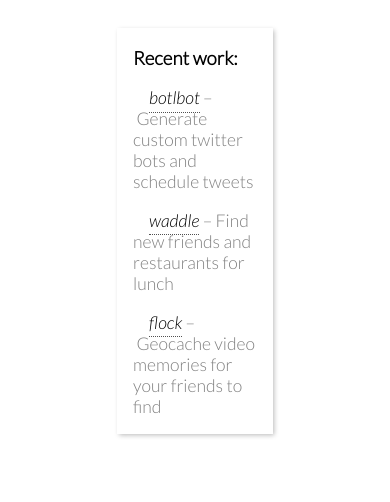
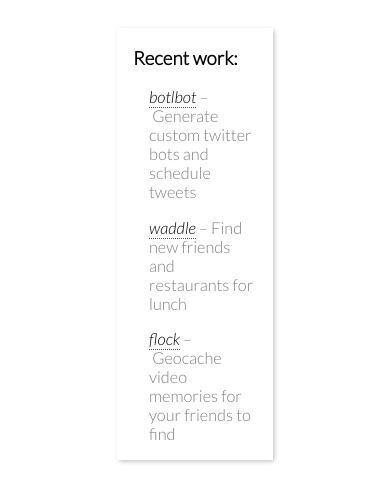
Before and after one commit to nthaniel/branch, a website: page index.html in a window 390 px wide. Shown: the part 322-824 px from the top of the page. Drawn offline with nearby package versions, Linux system fonts and the light colour scheme.

Commit message:
Fine-tune styling for projects

```diff
--- a/index.html
+++ b/index.html
@@ -30,6 +30,7 @@
     </div>
     <div class="paper">
       <h3>Recent work:</h3>
+      <div class="projects">
         <div class="project">
           <p><a target="blank" href="http://www.botlbot.xyz">botlbot</a> – Generate custom twitter bots and schedule tweets</p>
         </div>
@@ -38,6 +39,7 @@
         </div>
         <div class="project">
           <p><a target="blank" href="https://github.com/savory-penguin/flock">flock</a> – Geocache video memories for your friends to find</p>
+        </div>
       </div>
     </div>
     <br>
--- a/style.css
+++ b/style.css
@@ -70,12 +70,15 @@
   text-align: center;
 }
 
+.projects {
+  margin-left: 1rem;
+}
+
 .project a {
-  margin-left: 1rem;
   font-style: italic;
   text-decoration: none;
   color: black;
-  padding-bottom: 0.2rem;
+  padding-bottom: 0.05rem;
   border-bottom: 1px dotted #505050;
 }
 
@@ -92,7 +95,7 @@ svg {
   z-index: 0;
 }
 
-@media only screen and (max-width: 30em){
+@media only screen and (max-width: 50em){
   h1 {
     font-size: calc(1rem + 2vw);
   }
@@ -100,7 +103,7 @@ svg {
     font-size: calc(1rem + 0.8vw);
   }
   p {
-    font-size: calc(1rem + 0.4vw);
+    font-size: calc(1rem + 0.1vw);
   }
   .hint {
     display: none;
```
Lines whose indentation alone changed are shown as unchanged.
